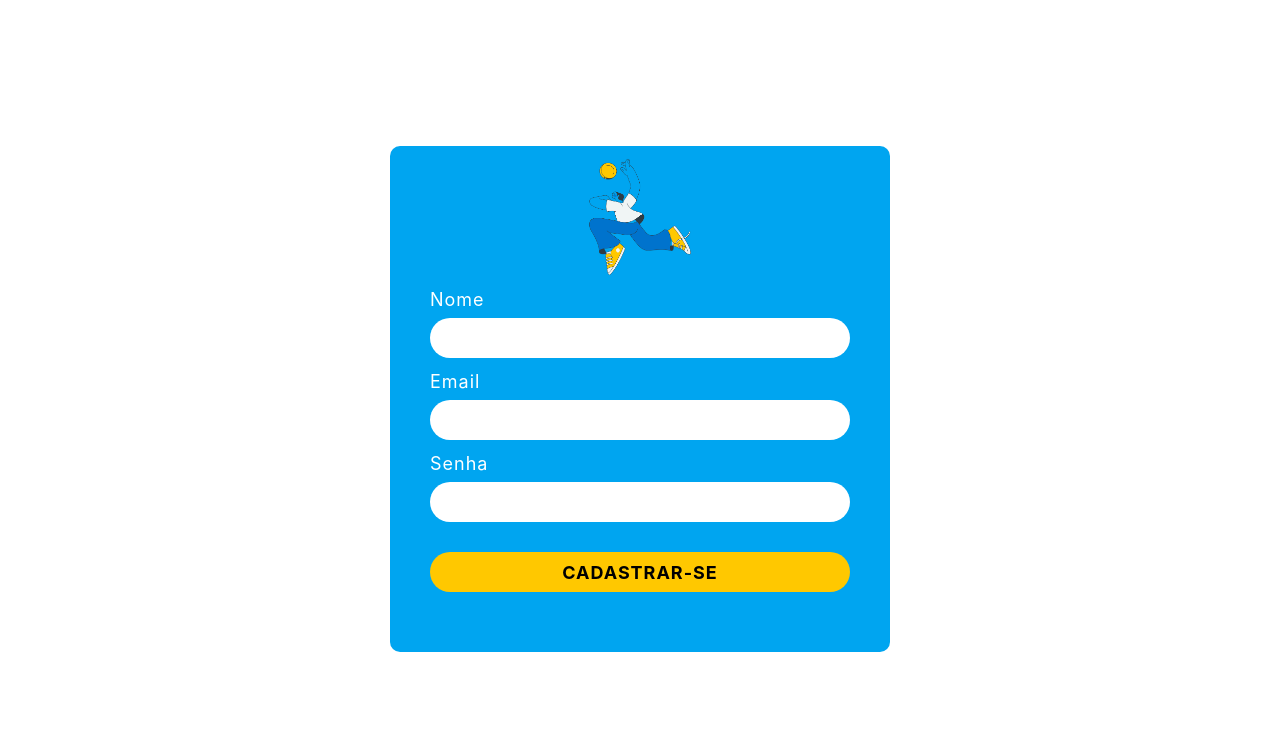
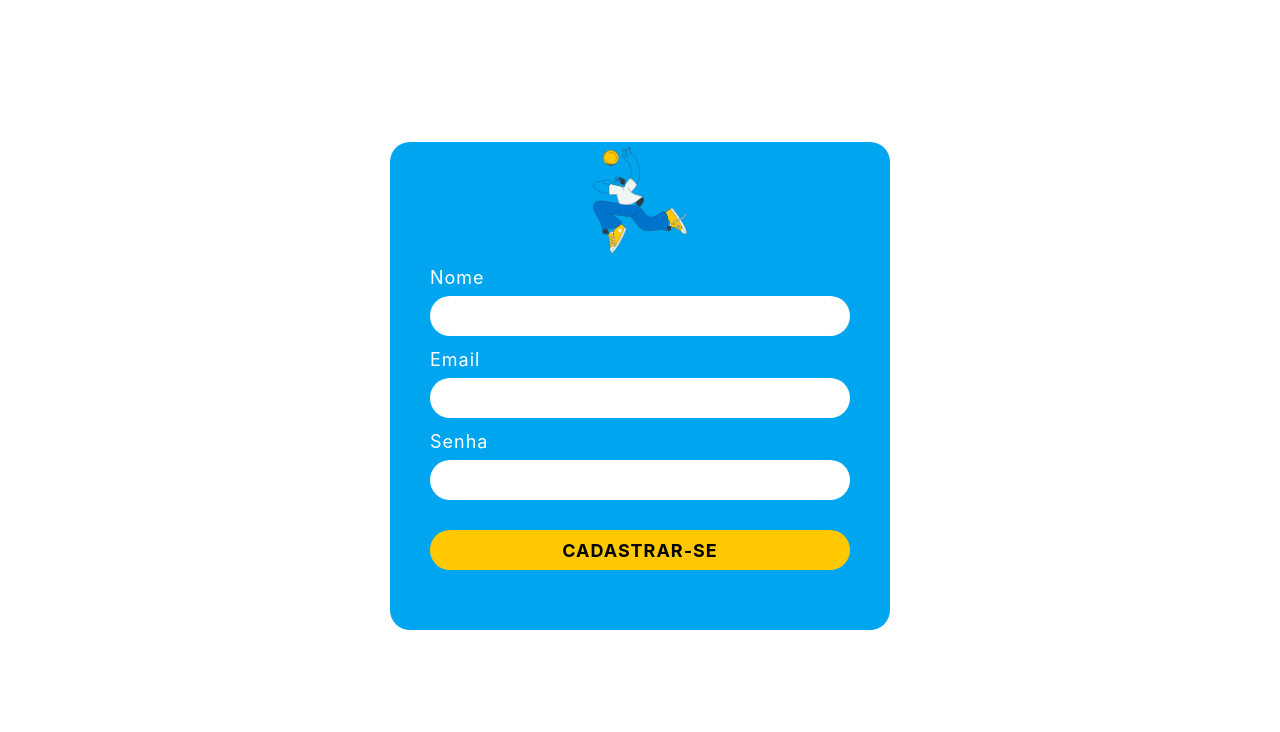
Before and after one commit to Ofelia-1985/Projeto_Neon, a plain HTML site: page cadastro.html in a window 1280 px wide. Shown: the part 65-797 px from the top of the page. Drawn offline with nearby package versions, Linux system fonts and the light colour scheme.

Commit message:
cadastro

```diff
--- a/assets/css/cadastro.css
+++ b/assets/css/cadastro.css
@@ -115,8 +115,7 @@ body
   }
 
   .keys{
-    width: 120px;
-   margin-top: 8px;
+    width: 110px;
   }
 
   /* CONTAINER */
@@ -126,9 +125,9 @@ body
     background: #00A5F0;
     width: 500px;
     padding: 2px 40px 60px;
-    border-radius: 10px;
+    border-radius: 20px;
     text-align: center;
-    margin-top: 10%;
+    margin-top: 8%;
 }
 
 
```
